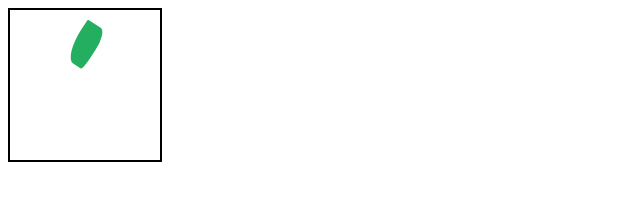
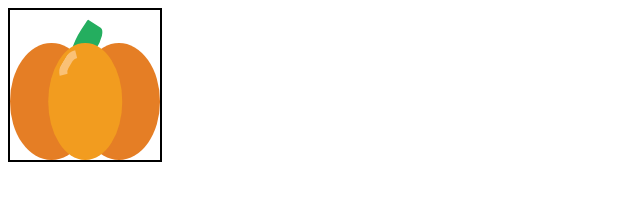
Before and after one commit to Paviel-Barysevich/pumpkin-html-css, a plain HTML site: page index.html in a window 1280 px wide. Shown: the whole page, without its empty margins (0-640 px from the left). Drawn offline with Linux system fonts and the light colour scheme.

Commit message:
feat: add styles to main and glare

```diff
--- a/index.html
+++ b/index.html
@@ -9,7 +9,13 @@
 <body>
     <div class="icon pumpkin">
         <div class="pumpkin__tail"></div>
-        <div class="pumpkin__main"></div>
+        <div class="pumpkin__main">
+            <div class="pumpkin__body">
+                <div class="pumpkin__body-inner">
+                    <div class="pumpkin__glare"></div>
+                </div>
+            </div>
+        </div>
     </div>
 </body>
 </html>
--- a/style.css
+++ b/style.css
@@ -1,6 +1,9 @@
 :root {
     --icon-dimensions: 150px;
     --c-pumpkin-tail: #24ae5f;
+    --body-color--main: #e57e25;
+    --body-color--light: #f29c1f;
+    --glare-color: #fac176;
 }
 
 .icon {
@@ -23,9 +26,52 @@
 }
 
 .pumpkin__main {
-    display: none;
     position: absolute;
     bottom: 0;
     height: 78%;
     width: 100%;
 }
+
+.pumpkin__body {
+    position: relative;
+    height: 100%;
+}
+
+.pumpkin__body::before,
+.pumpkin__body::after {
+    content: "";
+    display: block;
+    position: absolute;
+    top: 0;
+    background-color: var(--body-color--main);
+    width: 55%;
+    height: 100%;
+    border-radius: 50%;
+}
+
+.pumpkin__body::after {
+    right: 0;
+}
+
+.pumpkin__body-inner {
+    position: absolute;
+    background-color: var(--body-color--light);
+    width: 49%;
+    height: 100%;
+    border-radius: 50%;
+    left: 50%;
+    transform: translateX(-50%);
+    z-index: 2;
+}
+
+.pumpkin__glare {
+    position: absolute;
+    left: 18%;
+    top: 5%;
+    width: 20%;
+    height: 20%;
+    border: 8px solid transparent;
+    border-left-color: var(--glare-color);
+    border-radius: 40px;
+    transform: rotate(31deg);
+}
```
